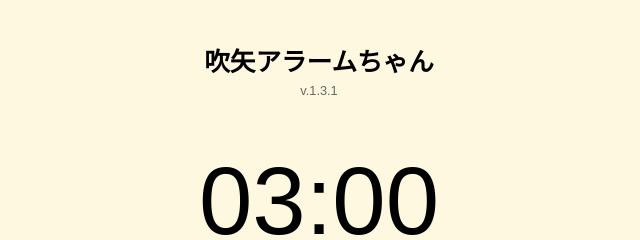
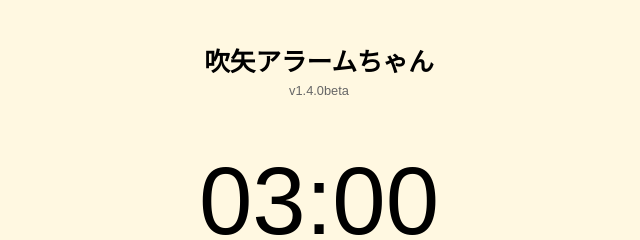
Before and after one commit to FukiyaAbeno/Alarm, a plain HTML site: page original.html in a window 1280 px wide. Shown: the top 240 px of the page, 321-961 px from the left. Drawn offline with Linux system fonts and the light colour scheme.

Commit message:
いろいろ修正

```diff
--- a/original.html
+++ b/original.html
@@ -11,7 +11,7 @@
 </head>
 <body>
   <h1>吹矢アラームちゃん</h1>
-  <div style="font-size: 0.8em; color: #666;">v.1.3.1</div>
+  <div id="version" style="font-size: 0.8em; color: #666;">v1.4.0beta</div>
 
   <div id="timerDisplay">03:00</div>
 
```
Also changed, not shown: version.txt (added).
